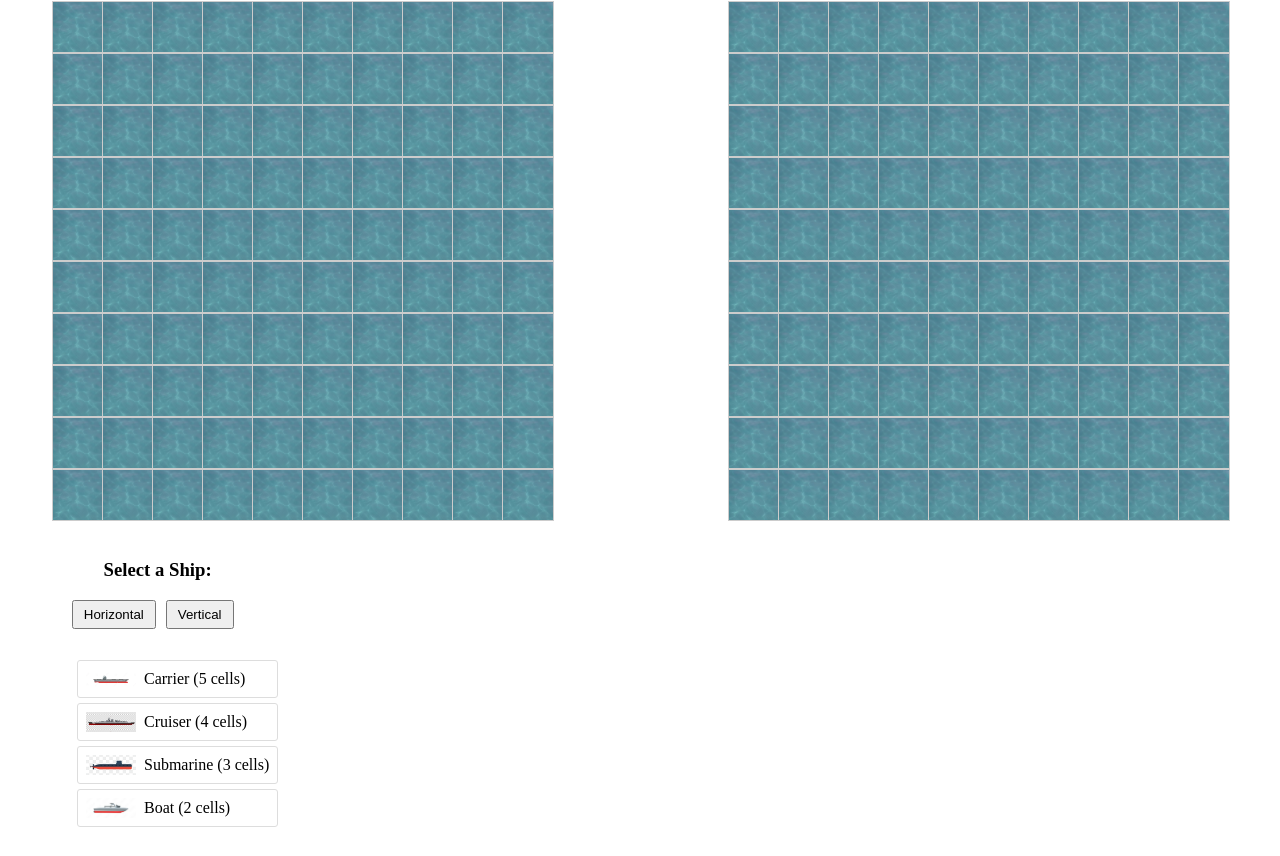
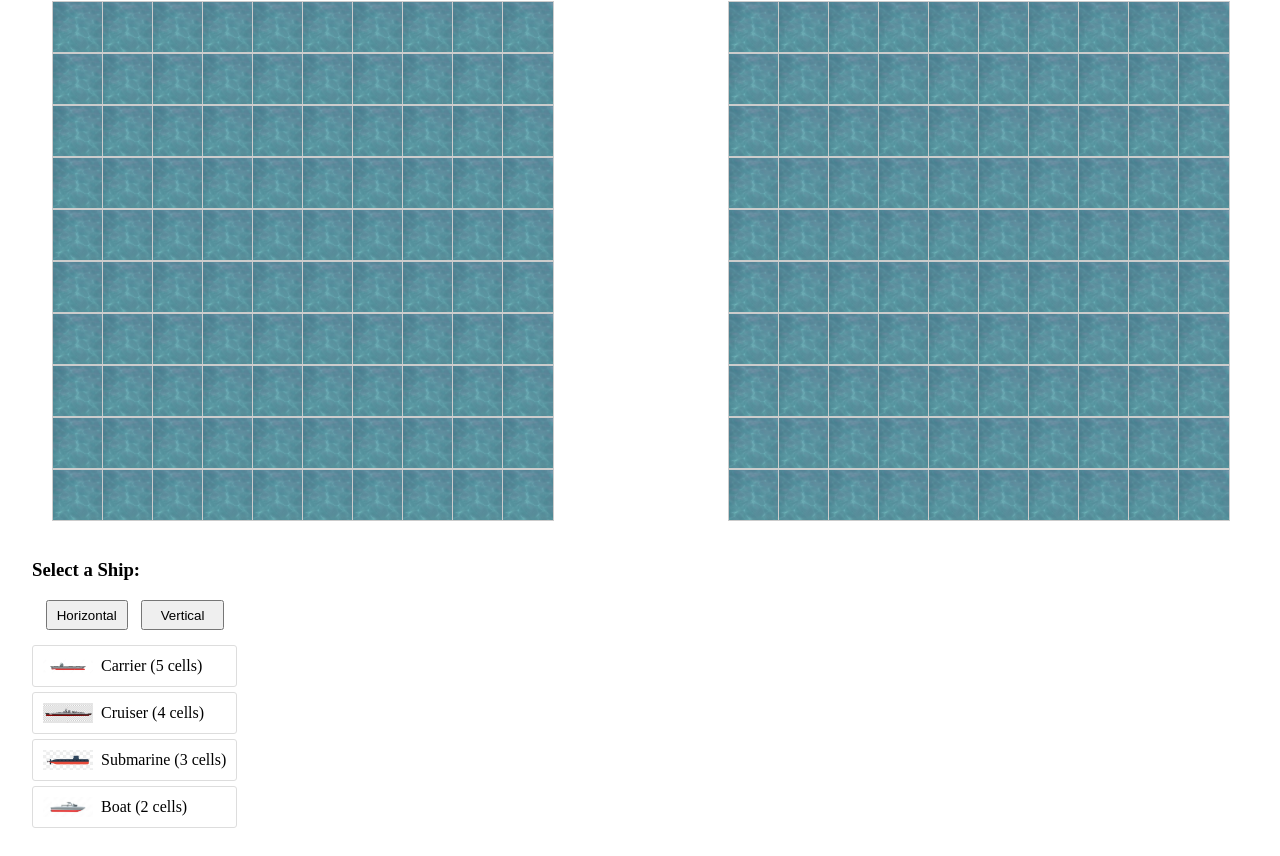
Before and after one commit to AcostaF12/unq-ui-federico-acosta-trabajo-final, a React (Vite) app in the folder battleship-game/: page / in a window 1280 px wide. Shown: the part 274-1130 px from the top of the page. Built offline with nearby package versions, Linux system fonts and the light colour scheme; the HTML template or start-up script is replaced by a standard one.

Commit message:
styles ShipSelectionMenu

```diff
--- a/battleship-game/src/components/ShipSelectionMenu/ShipSelectionMenu.css
+++ b/battleship-game/src/components/ShipSelectionMenu/ShipSelectionMenu.css
@@ -7,13 +7,23 @@
 .ship-selection-menu {
   display: flex;
   flex-direction: column;
-  align-items: center;
+  align-items: flex-start;
+}
+
+ul.ship-list {
+  justify-content: flex-start;
+  align-items: flex-start;
+  display: list-item;
+  list-style-type: none;
+  padding: 0;
+  margin: 0;
 }
 
 .ship-list-item {
   cursor: pointer;
-  padding: 8px;
-  margin: 5px;
+  padding: 10px;
+  margin-top: 5px;
+  margin-bottom: 5px;
   border: 1px solid #ddd;
   border-radius: 3px;
   transition: background-color 0.3s;
@@ -40,13 +50,15 @@
 }
 
 .orientation-buttons {
-  display: flex;
+  display: inline-flex;
+  width: 100%;
+  justify-content: space-evenly;
   margin-bottom: 10px;
 }
 
 .orientation-button {
-  margin-right: 10px;
-  padding: 5px 10px;
+  width: 40%;
+  height: 30px;
   cursor: pointer;
 }
 
```
